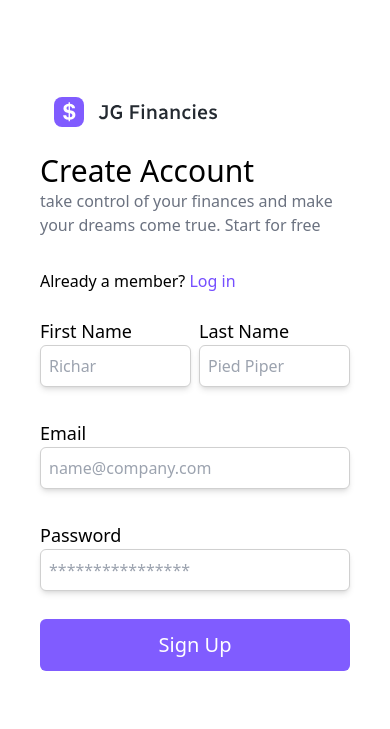
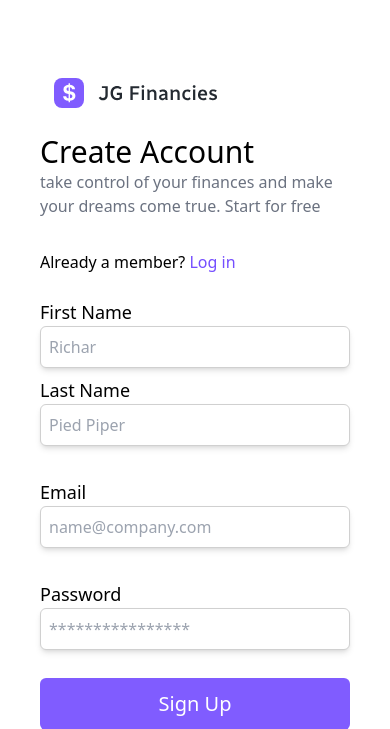
Before and after one commit to gersonRamirez22/jgfinances, a Laravel app: page /register in a window 390 px wide. Shown: the top 729 px of the page. Run offline with Laravel 10, Linux system fonts and the light colour scheme; style sheets or scripts are compiled from the project's sources.

Commit message:
agrego cambio en el formulario de register

```diff
--- a/resources/views/components/RegisterForm.blade.php
+++ b/resources/views/components/RegisterForm.blade.php
@@ -1,5 +1,5 @@
-<form class="mt-2 space-y-8 py-4">
-  <div class="grid grid-cols-2 gap-2">
+<form class="mt-2 space-y-8 py-4 ">
+  <div class="grid sm:grid-cols-2 grid-cols-1 gap-2">
     <div class="flex flex-col">
       <label class="text-lg" for="">First Name</label>
       <input class="rounded-md border border-solid border-[#D0D0D0] p-2 shadow-md" type="text" placeholder="Richar">
```
